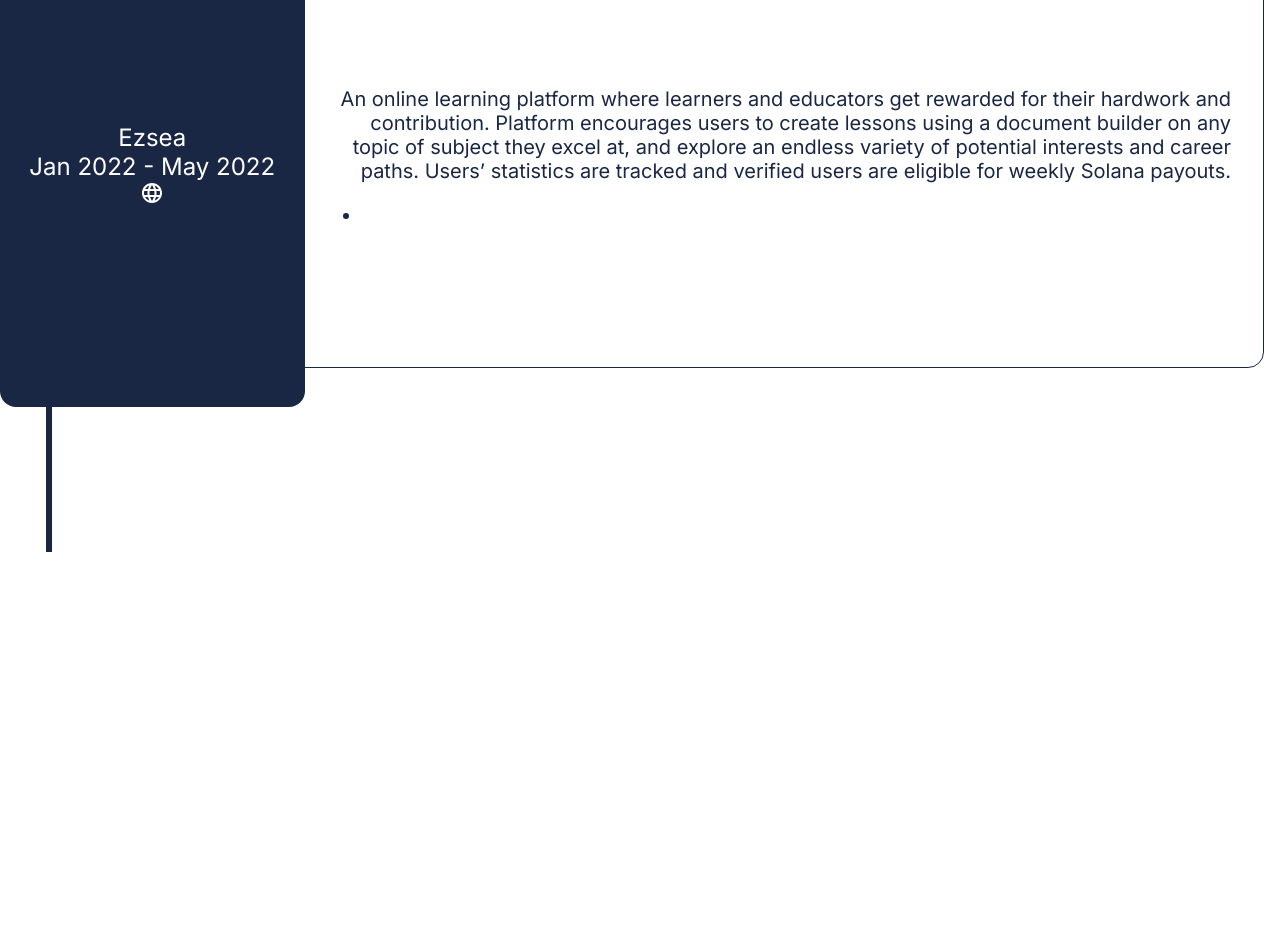
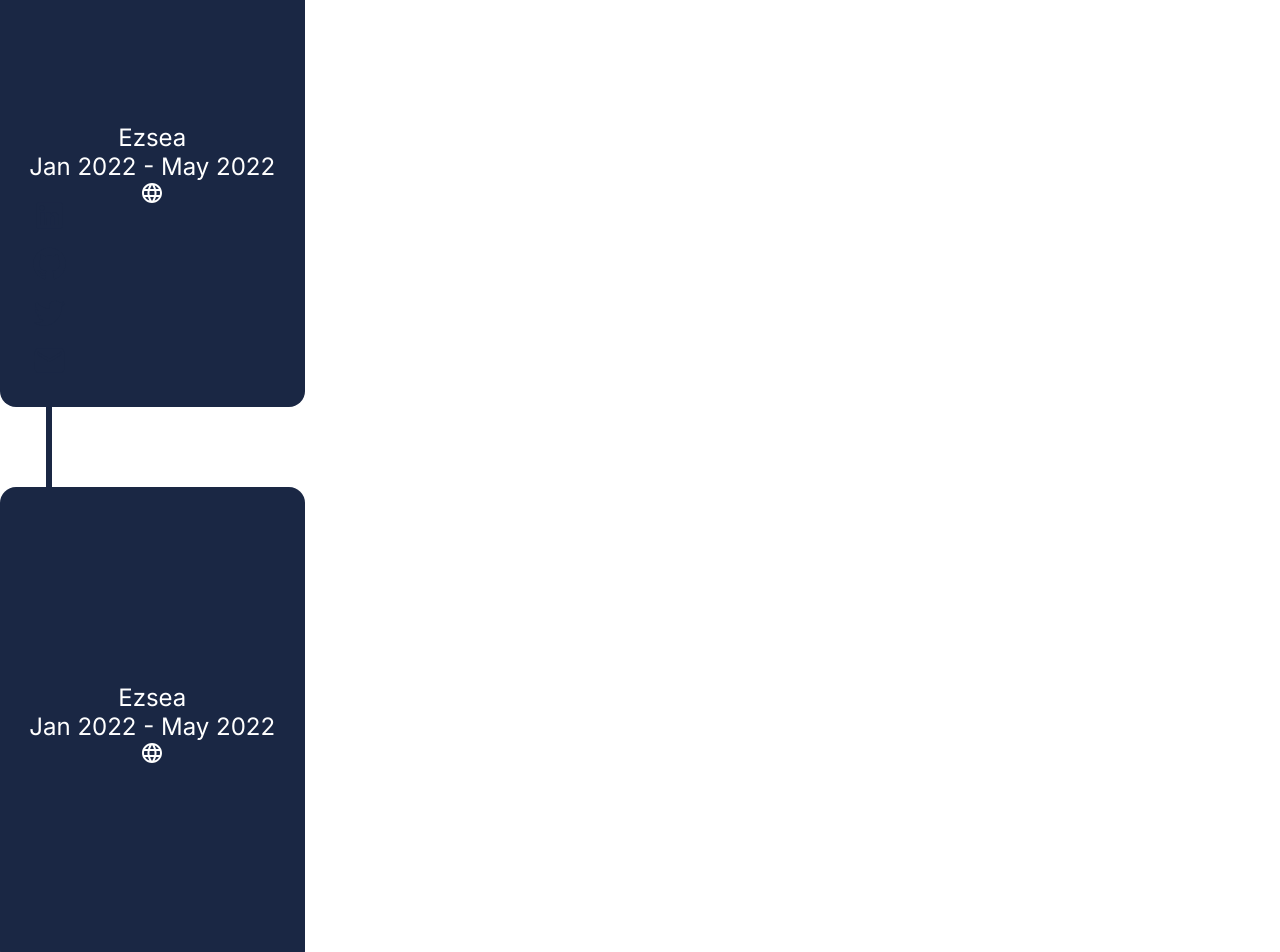
Before and after one commit to KevHnh/personalWebsite, a React (Create React App) app: page / in a window 1280 px wide. Shown: the part 1848-2800 px from the top of the page. Before the commit the page ends 2400 px from the top, so only its background shows below. Built offline with nearby package versions, Linux system fonts and the light colour scheme.

Commit message:
projects update

```diff
--- a/src/App.css
+++ b/src/App.css
@@ -8,10 +8,12 @@
     width: 100%;
     background-color: white;
     transition: top .8s;
+    z-index: 5;
 }
 
 .appLinksContainer {
     position: fixed;
     bottom: 0;
     width: 100%;
+    z-index: 5;
 }
--- a/src/App.js
+++ b/src/App.js
@@ -7,7 +7,7 @@
 
 function App() {
 
-  window.onscroll = function() {scrollFunction()};
+  window.onscroll = function() {scrollFunction(); expandFunction()};
 
   function scrollFunction() {
     if (document.body.scrollTop > 500 || document.documentElement.scrollTop > 500) {
@@ -20,6 +20,20 @@
       document.getElementById("link").style.bottom = "-70px"
     } else {
       document.getElementById("link").style.bottom = "-100rem"
+    }
+  }
+
+  function expandFunction() {
+    let elements = document.querySelectorAll("#projectCardDesc")
+
+    if (document.body.scrollTop > 1900 || document.documentElement.scrollTop > 1900) {
+      for(var i = 0; i < elements.length; i++) {
+        elements[i].style.transform = "translate(-1rem)"
+      }
+    } else {
+      for(var i = 0; i < elements.length; i++) {
+        elements[i].style.transform = "translate(-1000px)"
+      }
     }
   }
 
--- a/src/Projects.css
+++ b/src/Projects.css
@@ -8,7 +8,6 @@
     justify-content: center;
     align-items: center;
     color: #1A2744;
-    flex-direction: column;
 }
 
 .projectsTitle {
@@ -17,10 +16,17 @@
     padding-top: 7.5rem;
 }
 
+.projectsPadding {
+    background-color: white;
+    width: 100%;
+    z-index: 2
+}
+
 .projectsSection {
     width: 100%;
     display: flex;
     justify-content: center;
+    background-color: white;
 }
 
 .projectsCard {
@@ -29,9 +35,11 @@
     width: 80rem;
     justify-content: center;
     align-items: center;
+    margin-bottom: 5rem;
 }
 
 .projectsTitleSection {
+    position: relative;
     background-color: #1A2744;
     color: white;
     width: 70rem;
@@ -41,6 +49,7 @@
     display: flex;
     justify-content: center;
     align-items: center;
+    z-index: 1;
 }
 
 .projectsDescriptionSection {
@@ -53,6 +62,7 @@
     align-items: center;
     border-radius: 1rem;
     transform: translate(-1rem);
+    transition: transform 1s;
 }
 
 .projectsDescriptionWrapper {
@@ -63,3 +73,8 @@
     text-decoration: none;
     color: white;
 }
+
+@keyframes revealRight {
+    from {transform: translate(-1000px)}
+    to {transform: translate(-1rem)}
+}
--- a/src/Projects.js
+++ b/src/Projects.js
@@ -4,12 +4,14 @@
 import LanguageIcon from '@mui/icons-material/Language';
 
 function Projects() {
-  return (
+    return (
     <div id="projects" className='projectsContainer'>
         <div className="projectsTitle">
             Some things I’ve built
         </div>
         <div className="projectsSection">
+            <div className="projectsPadding"></div>
+            <div className="projectsSectionColumn">
             <div className="projectsCard">
                 <div className="projectsTitleSection">
                     <div className="projectsTitleWrapper">
@@ -18,7 +20,7 @@
                         <a className="webIcon" href="https://ezsea.netlify.app" target="_blank"><LanguageIcon></LanguageIcon></a>
                     </div>
                 </div>
-                <div className="projectsDescriptionSection">
+                <div id="projectCardDesc" className="projectsDescriptionSection">
                     <div className="projectsDescriptionWrapper">
                         <div className="projectsDescriptionText">
                             An online learning platform where learners and educators get rewarded for their hardwork and contribution.
@@ -33,6 +35,31 @@
                     </div>
                 </div>
             </div>
+            <div className="projectsCard">
+                <div className="projectsTitleSection">
+                    <div className="projectsTitleWrapper">
+                        <div>Ezsea</div>
+                        <div>Jan 2022 - May 2022</div>
+                        <a className="webIcon" href="https://ezsea.netlify.app" target="_blank"><LanguageIcon></LanguageIcon></a>
+                    </div>
+                </div>
+                <div id="projectCardDesc" className="projectsDescriptionSection">
+                    <div className="projectsDescriptionWrapper">
+                        <div className="projectsDescriptionText">
+                            An online learning platform where learners and educators get rewarded for their hardwork and contribution.
+                            Platform encourages users to create lessons using a document builder on any topic of subject they excel at, and explore an endless variety of potential interests and career paths.
+                            Users’ statistics are tracked and verified users are eligible for weekly Solana payouts.
+                        </div>
+                        <div className="projectsDescriptionTools">
+                            <ul className='toolsContainer'>
+                                <li></li>
+                            </ul>
+                        </div>
+                    </div>
+                    </div>
+                </div>
+            </div>
+            <div className="projectsPadding"></div>
         </div>
     </div>
   )
```
